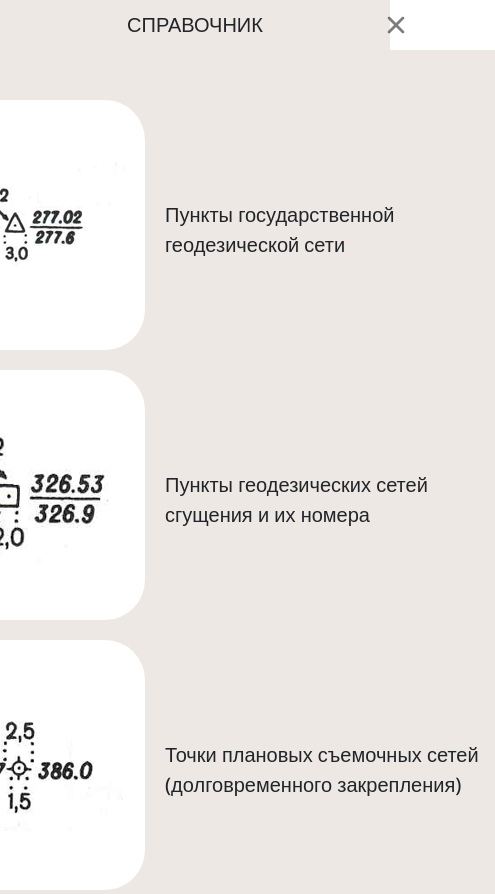
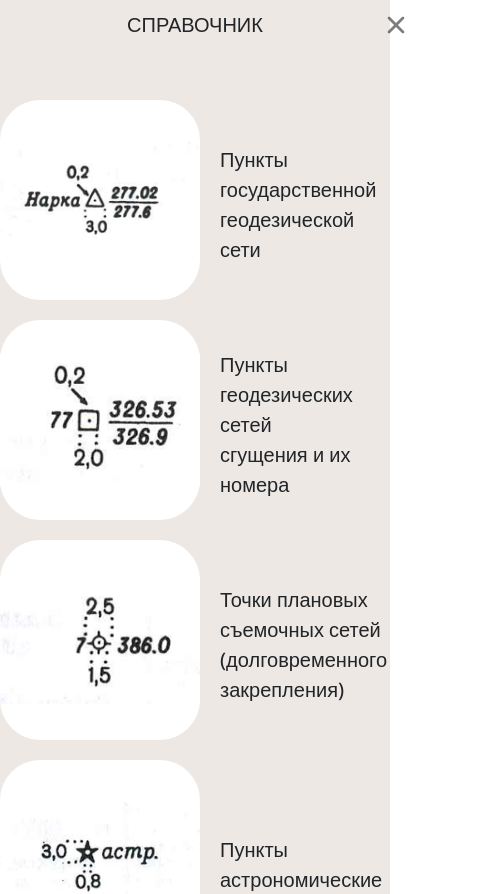
Before and after one commit to Oikapi/GeoTest, a React (Vite) app: page /GeoTest/directory in a window 390 px wide. Shown: the top 894 px of the page, 495 px wide, since content can reach past the window. Built offline with nearby package versions, Linux system fonts and the light colour scheme.

Commit message:
mobile css for dyrectory

```diff
--- a/src/Pages/DirectoryPage/dirItem.css
+++ b/src/Pages/DirectoryPage/dirItem.css
@@ -27,3 +27,14 @@
     max-width: 100%;
 
 }
+
+@media (max-width: 421px) {
+    .dir-item-container {
+        max-width: 300px;
+    }
+
+    .dir-item-img {
+        min-width: 200px;
+        min-height: 200px;
+    }
+}
--- a/src/Pages/DirectoryPage/directoryPage.css
+++ b/src/Pages/DirectoryPage/directoryPage.css
@@ -12,3 +12,12 @@
     display: flex;
     justify-content: center;
 }
+
+@media (max-width: 421px) {
+    .dir-container {
+        box-sizing: border-box;
+        min-width: 100vw;
+        justify-content: flex-start;
+    }
+
+}
```
